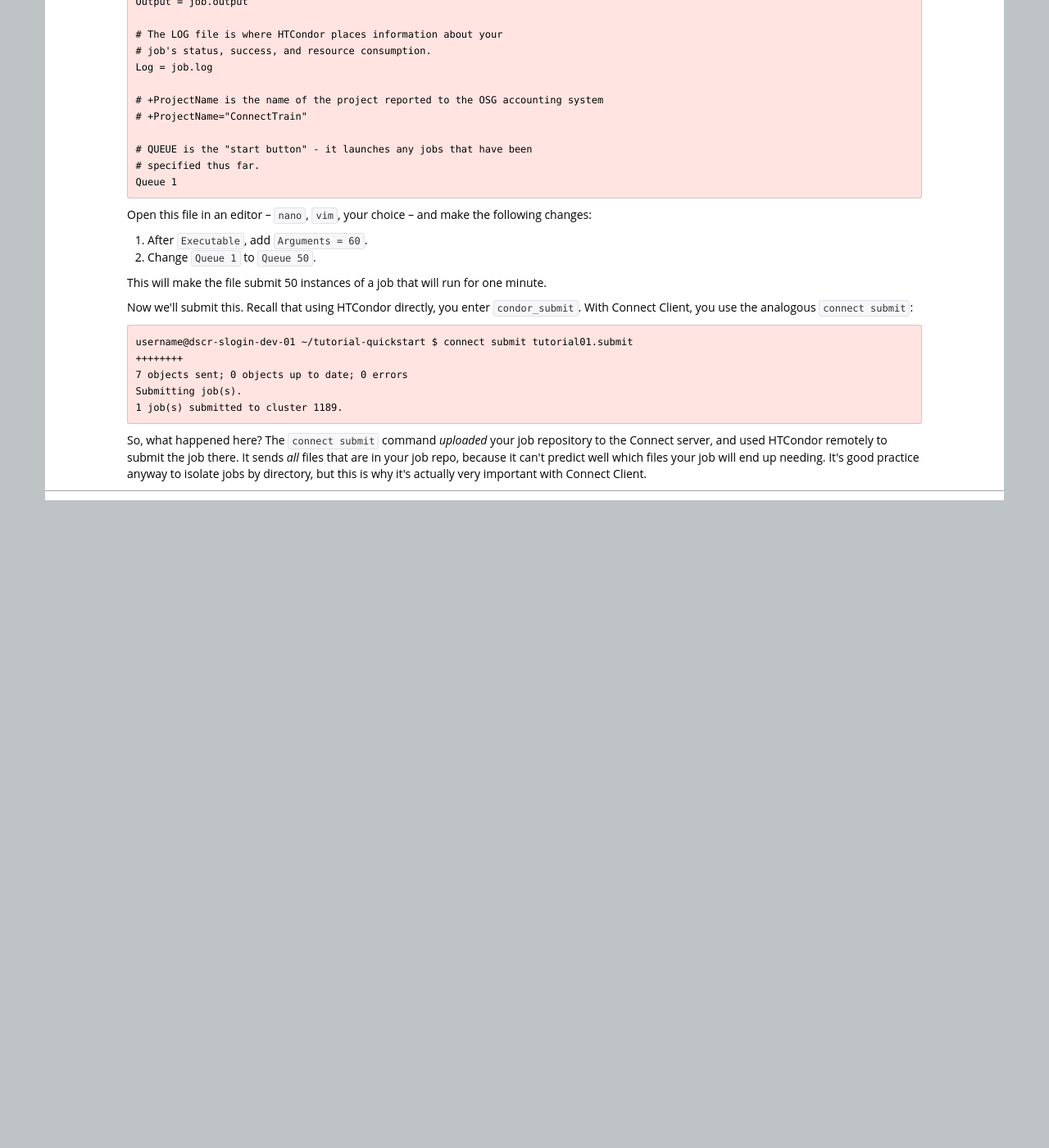
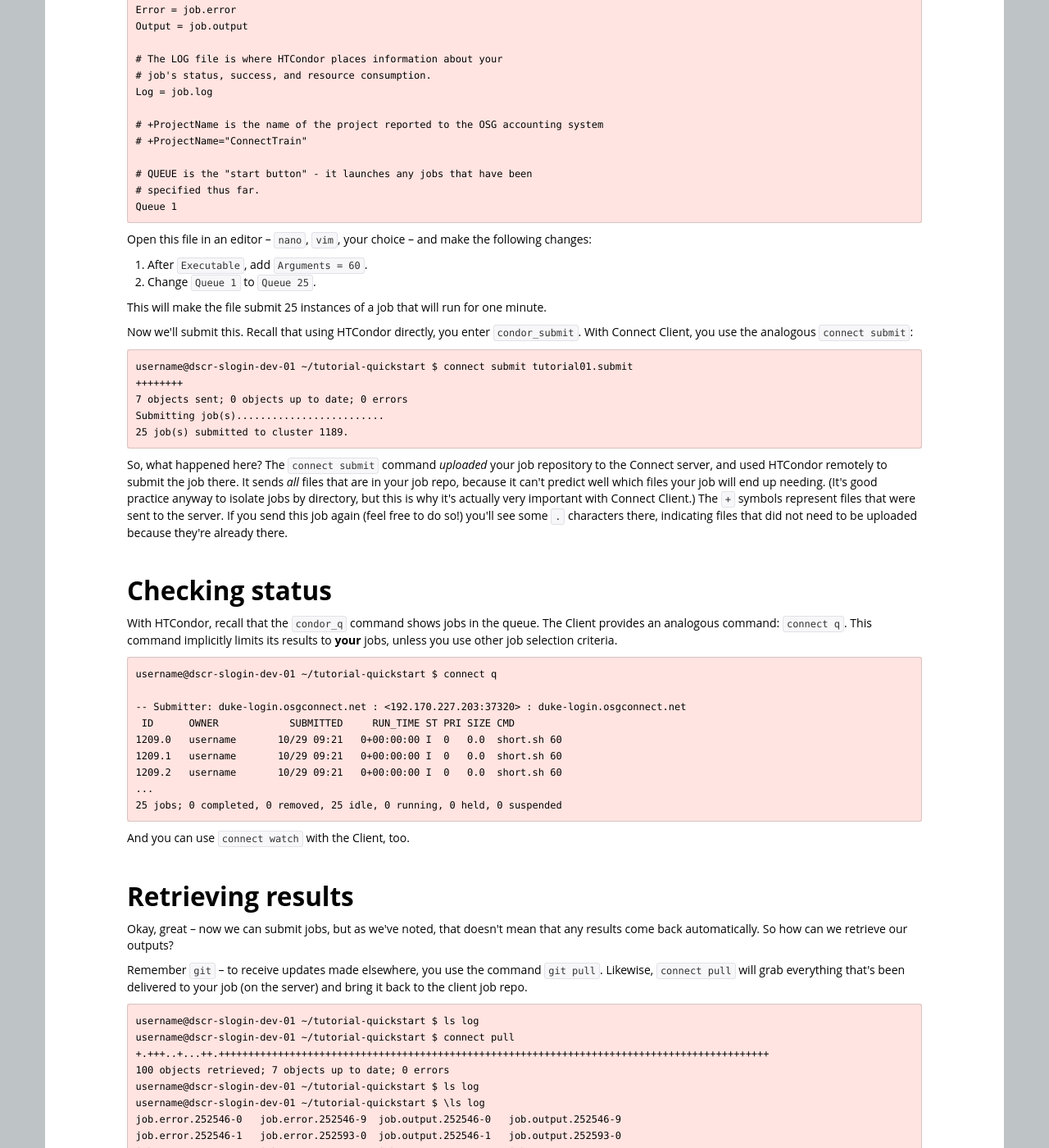
Before and after one commit to SWC-OSG-Workshop/2015-10-27-duke, a Jekyll site: the page built from novice/DHTC/08-client.md, in a window 1280 px wide and 1400 px high, scrolled down 3295 px. Shown: the whole window at 82% size. Built offline with Jekyll 4.4.1, drawn with Linux system fonts in a browser that asks for light colours; before the commit the page ends 3925 px from its top, so only the background shows below that; some of the changed text lies outside the part shown.

Commit message:
connect client updates

```diff
--- a/novice/DHTC/08-client.md
+++ b/novice/DHTC/08-client.md
@@ -57,6 +57,10 @@
 You should have an account on this system already; however, to get
 access you may first need to log in to `login.oit.duke.edu`. This
 gets you past some security requirements.
+
+
+You can get all the client information at
+[http://ci-connect.net/getclient](http://ci-connect.net/getclient).
 
 ~~~
 mylaptop$ ssh username@login.oit.duke.edu
@@ -221,9 +225,9 @@
 the following changes:
 
 1. After `Executable`, add `Arguments = 60`.
-2. Change `Queue 1` to `Queue 50`.
+2. Change `Queue 1` to `Queue 25`.
 
-This will make the file submit 50 instances of a job that will run for
+This will make the file submit 25 instances of a job that will run for
 one minute.
 
 Now we'll submit this.  Recall that using HTCondor directly, you enter
@@ -234,13 +238,135 @@
 username@dscr-slogin-dev-01 ~/tutorial-quickstart $ connect submit tutorial01.submit
 ++++++++
 7 objects sent; 0 objects up to date; 0 errors
-Submitting job(s).
-1 job(s) submitted to cluster 1189.
+Submitting job(s).........................
+25 job(s) submitted to cluster 1189.
 ~~~
 
 So, what happened here?  The `connect submit` command *uploaded* your
 job repository to the Connect server, and used HTCondor remotely to
 submit the job there.  It sends *all* files that are in your job repo,
 because it can't predict well which files your job will end up needing.
-It's good practice anyway to isolate jobs by directory, but this is why
-it's actually very important with Connect Client.
+(It's good practice anyway to isolate jobs by directory, but this is
+why it's actually very important with Connect Client.)  The `+` symbols
+represent files that were sent to the server.  If you send this job
+again (feel free to do so!) you'll see some `.` characters there,
+indicating files that did not need to be uploaded because they're
+already there.
+
+
+<h2>Checking status</h2>
+
+With HTCondor, recall that the `condor_q` command shows jobs in the
+queue.  The Client provides an analogous command: `connect q`.  This
+command implicitly limits its results to **your** jobs, unless you use
+other job selection criteria.
+
+~~~
+username@dscr-slogin-dev-01 ~/tutorial-quickstart $ connect q
+
+-- Submitter: duke-login.osgconnect.net : <192.170.227.203:37320> : duke-login.osgconnect.net
+ ID      OWNER            SUBMITTED     RUN_TIME ST PRI SIZE CMD
+1209.0   username       10/29 09:21   0+00:00:00 I  0   0.0  short.sh 60
+1209.1   username       10/29 09:21   0+00:00:00 I  0   0.0  short.sh 60
+1209.2   username       10/29 09:21   0+00:00:00 I  0   0.0  short.sh 60
+...
+25 jobs; 0 completed, 0 removed, 25 idle, 0 running, 0 held, 0 suspended
+~~~
+
+And you can use `connect watch` with the Client, too.
+
+
+<h2>Retrieving results</h2>
+
+Okay, great -- now we can submit jobs, but as we've noted, that doesn't
+mean that any results come back automatically.  So how can we retrieve
+our outputs?
+
+Remember `git` -- to receive updates made elsewhere, you use the command
+`git pull`.  Likewise, `connect pull` will grab everything that's been
+delivered to your job (on the server) and bring it back to the client
+job repo.
+
+~~~
+username@dscr-slogin-dev-01 ~/tutorial-quickstart $ ls log
+username@dscr-slogin-dev-01 ~/tutorial-quickstart $ connect pull
++.+++..+...++.+++++++++++++++++++++++++++++++++++++++++++++++++++++++++++++++++++++++++++++++++++++++++++++
+100 objects retrieved; 7 objects up to date; 0 errors
+username@dscr-slogin-dev-01 ~/tutorial-quickstart $ ls log
+username@dscr-slogin-dev-01 ~/tutorial-quickstart $ \ls log
+job.error.252546-0   job.error.252546-9  job.output.252546-0   job.output.252546-9
+job.error.252546-1   job.error.252593-0  job.output.252546-1   job.output.252593-0
+job.error.252546-10  job.error.252593-1  job.output.252546-10  job.output.252593-1
+job.error.252546-11  job.error.252593-2  job.output.252546-11  job.output.252593-2
+job.error.252546-12  job.error.252593-3  job.output.252546-12  job.output.252593-3
+[a bunch more...]
+~~~
+
+In this case I have submitted about 50 jobs in total, so I'm getting
+back all the outputs created in the `log` directory.
+
+
+<h2>Other HTCondor mimicry</h2>
+
+There are other HTCondor commands that you should be familiar with
+by now that are mimicked by Connect Client.  In general these work
+just like their regular HTCondor analogues.
+
+* `connect history` -- condor_history (see old job information)
+* `connect release` -- condor_release (un-hold a held job)
+* `connect rm` -- condor_rm (remove a job from the queue)
+
+
+Additionally, the `connect status` command works the same as it
+does on `login.duke.ci-connect.net`:
+
+~~~
+username@dscr-slogin-dev-01 ~/tutorial-quickstart $ connect status
+Summary of available resources for all HTCondor pools:
+    Total  Owner  Claimed  Unclaimed  Matched  Preempting
+=== LOCAL ===
+=== Duke Compute Cluster ===
+       15      5        2          0        8           0
+=== OSG Grid ===
+    12427      0    11900        521        0           6
+=== UChicago UC3 ===
+      622      2      551         69        0           0
+=== Syracuse OrangeGrid ===
+      312     19      195         98        0           0
+~~~
+
+This is an easier to understand version of `condor_status`.
+
+
+<h2>Other Connect Client commands</h2>
+
+There are a handful of other `connect` commands that may be useful.
+You've already seen `connect watch`, for example.
+
+You'll learn later today about software access using OASIS modules.  You
+can see a list of available modules while using the Client:
+
+~~~
+username@dscr-slogin-dev-01 ~/tutorial-quickstart $ connect modules | head
+
+------------------ /cvmfs/oasis.opensciencegrid.org/osg/modules/modulefiles/Core -------------------
+   MUMmer3.23/3.23             freesurfer/5.3.0           namd/2.10                 (D)
+   OpenBUGS/3.2.3              freetype/2.5.5             nco/4.3.0
+   OpenBUGS-3.2.3/3.2.3        fsl/5.0.8                  netcdf/4.2.0
+   R/3.1.1              (D)    gamess/2013                octave/3.8.1
+...
+~~~
+
+`connect push` will upload your current job repo without submitting.  You shouldn't need to use this very often.
+
+Later you'll learn also about workflow management using DAGs.  `connect dag`
+can be used analogously to `condor_submit_dag` to initiate a DAG-based
+job.
+
+
+<h2>More information</h2>
+
+This is an introduction to Connect Client - we hope you find it helpful.
+There's a [section of our support site](https://support.opensciencegrid.org/solution/categories/5000161595) dedicated to the Connect Client --
+please visit it for ideas and assistance, and as always please contact
+us with any problems: connect-support@opensciencegrid.org .
```
